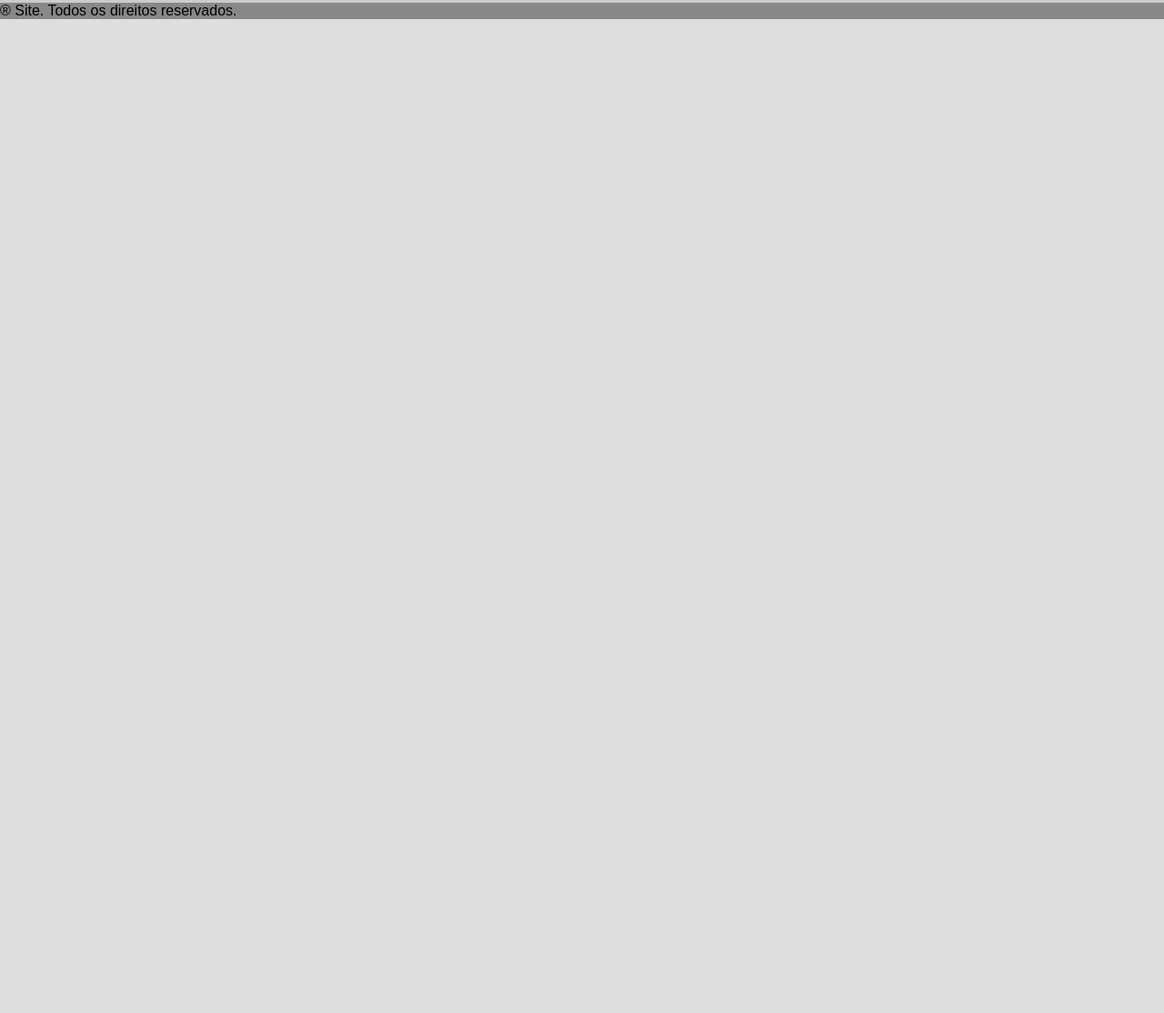
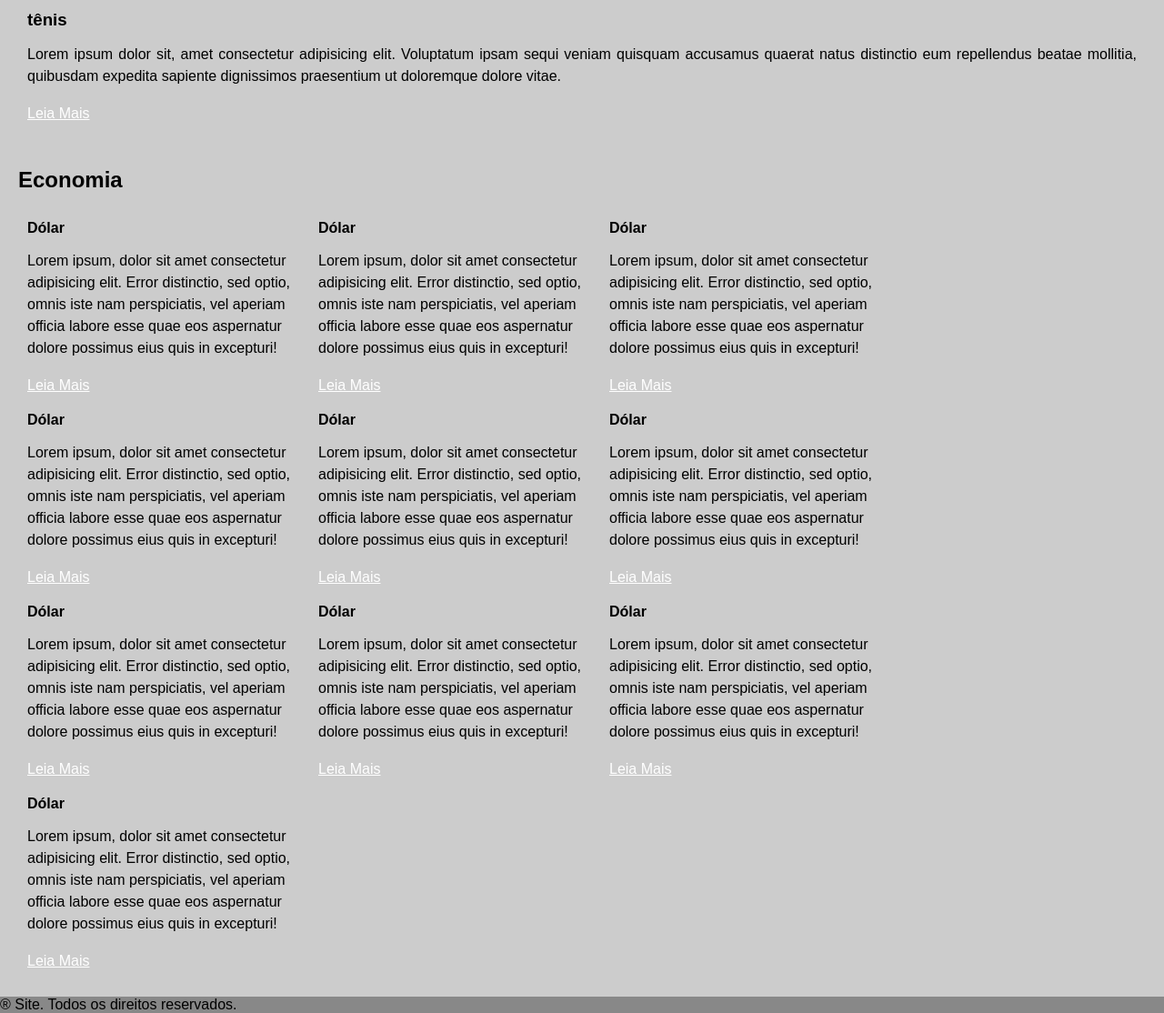
Before and after one commit to AdrianaPereira77/Primeira-fase-SENAI, a website: page Professor Luciano/logica-js/DOM/selecao/index.html in a window 1280 px wide. Shown: the part 488-1602 px from the top of the page at 91% size. Before the commit the page ends 800 px from the top, so only its background shows below. Drawn offline with Linux system fonts and the light colour scheme.

Commit message:
domlucianoselecao

```diff
--- a/Professor Luciano/logica-js/DOM/selecao/css/estilos.css
+++ b/Professor Luciano/logica-js/DOM/selecao/css/estilos.css
@@ -30,6 +30,7 @@
 
     .container {
         display: flex;
+        flex-wrap: wrap;
     }
 
 
@@ -86,9 +87,38 @@
         background-color: #CCC;
 
         section {
+
             padding: 20px;
+            h2,p{
+                margin-bottom: 20px;
+            }
 
-            &#esportes {}
+            p{
+                line-height: 1.5;
+            }
+
+            h3,h4{
+                margin-bottom: 15px;
+            }
+
+            article{
+                padding: 10px;
+            }
+
+            &#esportes {
+                p{
+                text-align: justify;
+            }
+            }
+
+            &#economia{
+                article{
+                    width: 300px;
+                }
+            }
+
+
+
         }
 
     }
--- a/Professor Luciano/logica-js/DOM/selecao/index.html
+++ b/Professor Luciano/logica-js/DOM/selecao/index.html
@@ -78,6 +78,64 @@
                 excepturi!</p>
                 <a href="#">Leia Mais</a>
         </article>
+        <article>
+            <h4>Dólar</h4>
+            <p>Lorem ipsum, dolor sit amet consectetur adipisicing elit. Error distinctio, sed optio, omnis iste nam
+                perspiciatis, vel aperiam officia labore esse quae eos aspernatur dolore possimus eius quis in
+                excepturi!</p>
+                <a href="#">Leia Mais</a>
+        </article>
+        <article>
+            <h4>Dólar</h4>
+            <p>Lorem ipsum, dolor sit amet consectetur adipisicing elit. Error distinctio, sed optio, omnis iste nam
+                perspiciatis, vel aperiam officia labore esse quae eos aspernatur dolore possimus eius quis in
+                excepturi!</p>
+                <a href="#">Leia Mais</a>
+        </article>
+        <article>
+            <h4>Dólar</h4>
+            <p>Lorem ipsum, dolor sit amet consectetur adipisicing elit. Error distinctio, sed optio, omnis iste nam
+                perspiciatis, vel aperiam officia labore esse quae eos aspernatur dolore possimus eius quis in
+                excepturi!</p>
+                <a href="#">Leia Mais</a>
+        </article>
+        <article>
+            <h4>Dólar</h4>
+            <p>Lorem ipsum, dolor sit amet consectetur adipisicing elit. Error distinctio, sed optio, omnis iste nam
+                perspiciatis, vel aperiam officia labore esse quae eos aspernatur dolore possimus eius quis in
+                excepturi!</p>
+                <a href="#">Leia Mais</a>
+        </article>
+        <article>
+            <h4>Dólar</h4>
+            <p>Lorem ipsum, dolor sit amet consectetur adipisicing elit. Error distinctio, sed optio, omnis iste nam
+                perspiciatis, vel aperiam officia labore esse quae eos aspernatur dolore possimus eius quis in
+                excepturi!</p>
+                <a href="#">Leia Mais</a>
+        </article>
+        <article>
+            <h4>Dólar</h4>
+            <p>Lorem ipsum, dolor sit amet consectetur adipisicing elit. Error distinctio, sed optio, omnis iste nam
+                perspiciatis, vel aperiam officia labore esse quae eos aspernatur dolore possimus eius quis in
+                excepturi!</p>
+                <a href="#">Leia Mais</a>
+        </article>
+        <article>
+            <h4>Dólar</h4>
+            <p>Lorem ipsum, dolor sit amet consectetur adipisicing elit. Error distinctio, sed optio, omnis iste nam
+                perspiciatis, vel aperiam officia labore esse quae eos aspernatur dolore possimus eius quis in
+                excepturi!</p>
+                <a href="#">Leia Mais</a>
+        </article>
+        <article>
+            <h4>Dólar</h4>
+            <p>Lorem ipsum, dolor sit amet consectetur adipisicing elit. Error distinctio, sed optio, omnis iste nam
+                perspiciatis, vel aperiam officia labore esse quae eos aspernatur dolore possimus eius quis in
+                excepturi!</p>
+                <a href="#">Leia Mais</a>
+        </article>
+
+
         </div>
         </section>
     </main>
```
